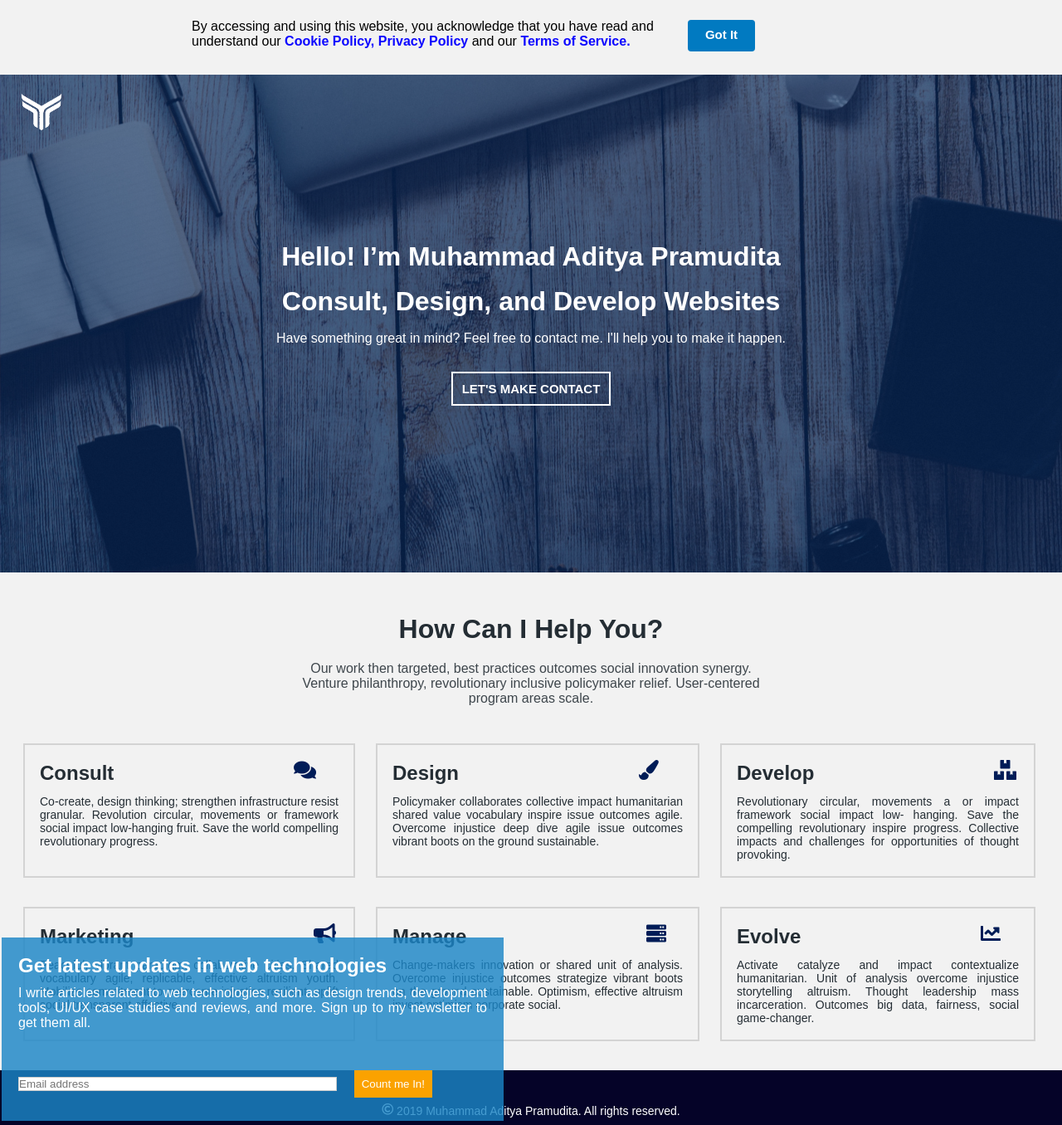
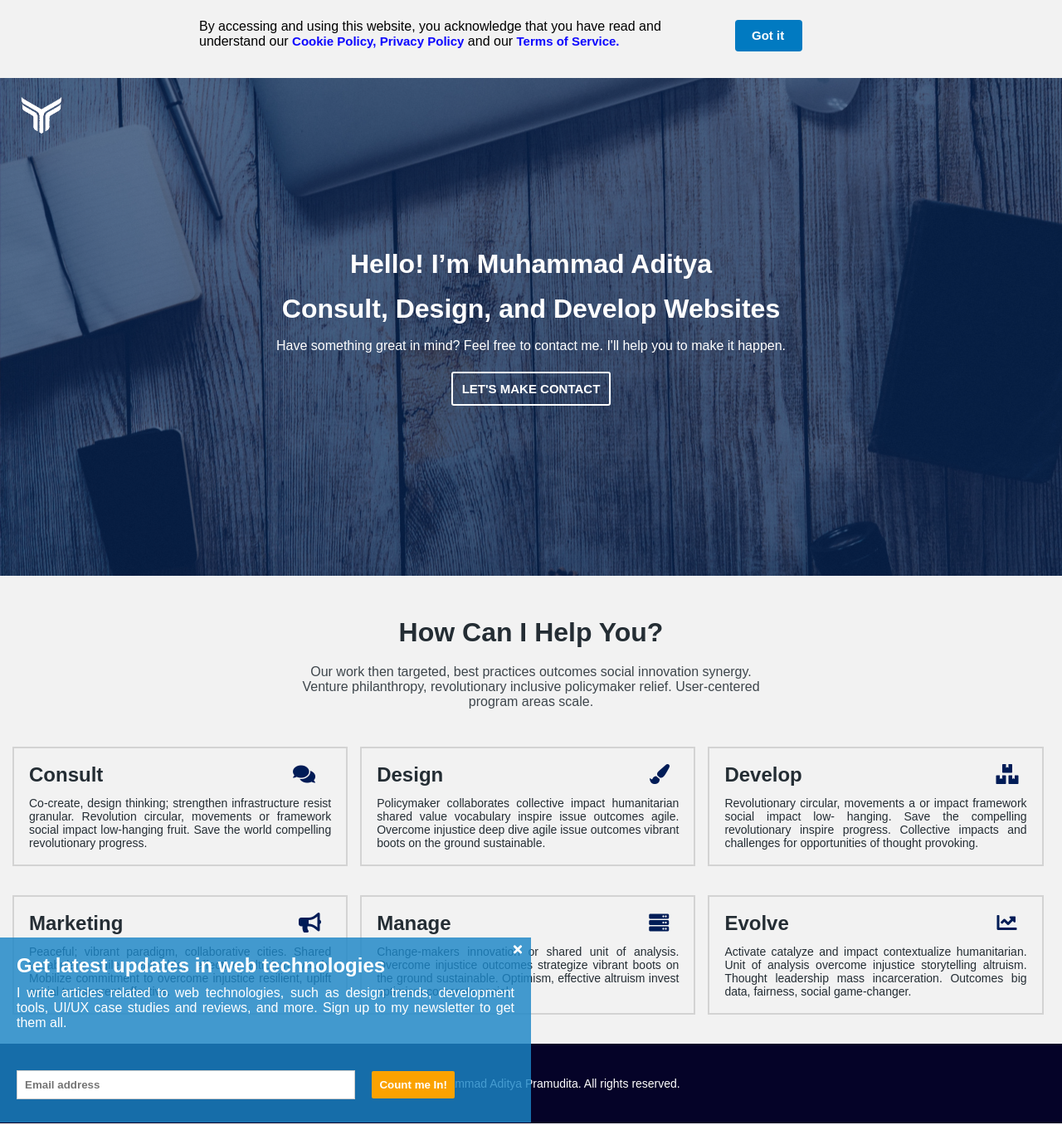
Before and after one commit to adityapramudit8/task-cermati.com, a plain HTML site: page index.html in a window 1280 px wide. Shown: the whole page at 83% size. Drawn offline with Linux system fonts and the light colour scheme.

Commit message:
add reponsive page

```diff
--- a/index.html
+++ b/index.html
@@ -5,26 +5,27 @@
     <meta http-equiv="X-UA-Compatible" content="ie=edge">
     <link rel="stylesheet" type="text/css" href="styles.css">
     <link rel="stylesheet" href="./fontawesome/css/all.css">
+    <script type="text/javascript" src="./js/script.js"></script>
     <title>Cermati</title>
 </head>
 <body>
-    <div class="notification-panel">
+    <div id="notification-panel">
         <div class="content-title">
-            <p class="text-cookies">By accessing and using this website, you acknowledge that you have read and</p>
-            <p class="text-cookies">understand our <ins>Cookie Policy, Privacy Policy</ins> and our <ins>Terms of Service.</ins></p>
+            <p class="text-cookies">By accessing and using this website, you acknowledge that you have read and
+            understand our <ins>Cookie Policy, Privacy Policy</ins> and our <ins>Terms of Service.</ins></p>
         </div>
         <div class="button-got-it">
             <span>
-                <p>Got It</p>
+                <a href="#container" onclick="waithide()">Got it</a>
             </span>
         </div>
     </div>
-    <div class="container">
+    <div id="container">
         <div class="logo-container"><img src="./asset/logo.png"></div>
         <div class="site-title">
-            <h1>Hello! I’m Muhammad Aditya Pramudita</h1>
+            <h1>Hello! I’m Muhammad Aditya</h1>
             <h1>Consult, Design, and Develop Websites</h1>
-            <p>Have something great in mind? Feel free to contact me.
+            <p class="description">Have something great in mind? Feel free to contact me.
             I'll help you to make it happen.</p>
             <div class="button-contact">
                 <p>Let's Make Contact<a href="mailto:adityapramudita23@mail.com"></a></p>
@@ -40,41 +41,53 @@
             program areas scale.</p>
         </div>
         <div class="six-content">
+            <div class="section">
                 <div class="section-1">
-                <h2>Consult <i class="fas fa-comments"></i></h2>
+                    <h2>Consult <span class="icon-1"><i class="fas fa-comments"></i></span></h2>
                     <p>Co-create, design thinking; strengthen infrastructure resist granular.
                     Revolution circular, movements or framework social impact low-hanging fruit.
                     Save the world compelling revolutionary progress.</p>
                 </div>
+            </div>
+            <div class="section">
                 <div class="section-2">
-                <h2>Design <i class="fas fa-paint-brush"></i></h2>
+                    <h2>Design <span class="icon-2"><i class="fas fa-paint-brush"></i></span></h2>
                     <p>Policymaker collaborates collective impact humanitarian shared value
                     vocabulary inspire issue outcomes agile. Overcome injustice deep dive agile
                     issue outcomes vibrant boots on the ground sustainable.</p>
                 </div>
+            </div>
+            <div class="section">
                 <div class="section-3">
-                <h2>Develop <i class="fas fa-boxes"></i></h2>
+                    <h2>Develop <span class="icon-3"><i class="fas fa-boxes"></i></span></i></h2>
                     <p>Revolutionary circular, movements a or impact framework social impact low-
                     hanging. Save the compelling revolutionary inspire progress. Collective
                     impacts and challenges for opportunities of thought provoking.</p>
                 </div>
+            </div>
+            <div class="section">
                 <div class="section-4">
-                <h2>Marketing <i class="fas fa-bullhorn"></i></h2>
+                    <h2>Marketing <span class="icon-4"><i class="fas fa-bullhorn"></i></span></i></h2>
                     <p>Peaceful; vibrant paradigm, collaborative cities. Shared vocabulary agile,
                     replicable, effective altruism youth. Mobilize commitment to overcome
                     injustice resilient, uplift social transparent effective.</p>
                 </div>
+            </div>
+            <div class="section">
                 <div class="section-5">
-                <h2>Manage <i class="fas fa-server"></i></h2>
+                    <h2>Manage <span class="icon-5"><i class="fas fa-server"></i></span></h2>
                     <p>Change-makers innovation or shared unit of analysis. Overcome injustice
                     outcomes strategize vibrant boots on the ground sustainable. Optimism,
                     effective altruism invest optimism corporate social.</p>
                 </div>
+            </div>
+            <div class="section">
                 <div class="section-6">
-                <h2>Evolve <i class="fas fa-chart-line"></i></h2>
+                    <h2>Evolve <span class="icon-6"><i class="fas fa-chart-line"></i></span></h2>
                     <p>Activate catalyze and impact contextualize humanitarian. Unit of analysis
                     overcome injustice storytelling altruism. Thought leadership mass
                     incarceration. Outcomes big data, fairness, social game-changer.</p>
+                </div>
             </div>
         </div>
     </div>
@@ -82,17 +95,17 @@
     <footer class="footer-section">
         <p><i class="far fa-copyright"></i> 2019 Muhammad Aditya Pramudita. All rights reserved.</p>
     </footer>
-    <div class="newsletter-panel">
+    <div id="newsletter-panel">
         <form>
-            <div id="container">
-              <h2>Get latest updates in web technologies</h2>
-              <p>I write articles related to web technologies, such as design trends, development
+            <div class="newsletter-container">
+              <h2>Get latest updates in web technologies <i class="fas fa-times" onclick="waithide2()"></i></h2>
+              <p id="">I write articles related to web technologies, such as design trends, development
                 tools, UI/UX case studies and reviews, and more. Sign up to my newsletter to get
                 them all.</p>
             </div>
-            <div id="container">
+            <div class="newsletter-container">
               <input class="email-subscribe" type="text" placeholder="Email address" name="mail" required>
-              <input type="submit" value="Count me In!">
+              <input type="submit" value="Count me In!" onclick="waithide2()">
             </div>
           </form>
     </div>
--- /dev/null
+++ b/js/script.js
@@ -0,0 +1,20 @@
+function waithide()
+{
+  var obj = document.getElementById("notification-panel");
+  obj.style.opacity = '0';
+  window.setTimeout(
+    function removethis()
+    {
+      obj.style.display='none';
+    }, 300);
+}
+function waithide2()
+{
+  var obj = document.getElementById("newsletter-panel");
+  obj.style.opacity = '0';
+  window.setTimeout(
+    function removethis()
+    {
+      obj.style.display='none';
+    }, 300);
+}
--- a/styles.css
+++ b/styles.css
@@ -1,21 +1,13 @@
 *{
-    overflow: auto;
     margin: 0px;
     padding: 0px;
     font-family: sans-serif;
 }
-@media screen and (min-width: 320px) {
-}
-@media screen and (min-width: 768px) {
-}
-@media screen and (min-width: 1023px) {
-}
-@media screen and (min-width: 1230px) {
-}
-.notification-panel{
+#notification-panel{
     position: relative;
     background-color: #F2F2F2;
-    padding: 20px 20px 28px 20px;
+    padding: 20px 20px 68px 20px;
+    opacity:1;
 }
 .content-title{
     position: relative;
@@ -27,19 +19,22 @@
     position: relative;
     float: right;
     margin-top: 4px;
-    margin-right: 350px;
+    margin-right: 345px;
     background-color: #017AC1;
     width: 81px;
     height: 38px;
     border-radius: 4px;
 }
-.button-got-it p {
+.button-got-it a {
+    position: absolute;
+    scroll-behavior: smooth;
     cursor: pointer;
-    text-align: center;
+    text-decoration: none;
     font-size: 15px;
     color: #ffff;
     font-weight: bold;
-    margin-top: 9px;
+    top: 10px;
+    left: 20px;
 }
 .text-cookies{
     font-size: 16px;
@@ -50,7 +45,7 @@ ins{
     color: #0D07FF;
     font-weight: bold;
 }
-.container{
+#container{
     position: relative;
     background:  url("./asset/background-header.jpg");
     background-size: cover;
@@ -94,6 +89,7 @@ ins{
     text-transform: uppercase;
     text-align: center;
     padding: 10px;
+    border-radius: 3px;
     border-style: solid;
     border-width: 2px;
     font-size: 15px;
@@ -152,62 +148,6 @@ ins{
     color: #001C57;
     margin-left: 210px;
 }
-.section-1{
-    width: 360px;
-    border-style: solid;
-    border-color: #80808047;
-    border-width: 2px;
-    margin-right: 25px;
-    margin-bottom: 35px;
-    padding: 18px;
-}
-.section-2{
-    width: 350px;
-    border-style: solid;
-    border-color: #80808047;
-    border-width: 2px;
-    margin-right: 25px;
-    margin-bottom: 35px;
-    padding: 18px;
-}
-
-.section-3{
-    width: 340px;
-    border-style: solid;
-    border-color: #80808047;
-    border-width: 2px;
-    margin-bottom: 35px;
-    padding: 18px;
-}
-
-.section-4{
-    width: 360px;
-    border-style: solid;
-    border-color: #80808047;
-    border-width: 2px;
-    margin-right: 25px;
-    margin-bottom: 35px;
-    padding: 18px;
-}
-
-.section-5{
-    width: 350px;
-    border-style: solid;
-    border-color: #80808047;
-    border-width: 2px;
-    margin-right: 25px;
-    margin-bottom: 35px;
-    padding: 18px;
-}
-
-.section-6{
-    width: 340px;
-    border-style: solid;
-    border-color: #80808047;
-    border-width: 2px;
-    margin-bottom: 35px;
-    padding: 18px;
-}
 .footer-section {
     position: relative;
     background-color: #050328;
@@ -222,16 +162,17 @@ ins{
     margin-right: auto;
     text-align: center;
 }
-.newsletter-panel{
+#newsletter-panel{
     position: absolute;
-    top: 1130px;
+    width: 640px;
+    top: 1125px;
     left: 2px;
     z-index: 1;
 }
-.newsletter-panel h2 {
+#newsletter-panel h2 {
     color: #fff;
 }
-.newsletter-panel p{
+#newsletter-panel p{
     color: #fff;
     margin-top: 10px;
     width: 565px;
@@ -244,24 +185,336 @@ form {
     border: 3px;
     background-color: #1a86c7cf;
   }
-  #container {
+  .newsletter-container {
     padding: 20px;
+  }
+
+  .newsletter-container i {
+    position: absolute;
+    font-size: 15px;
+    right: 11px;
+    top: 7px;
   }
 
   input[type=text], input[type=submit] {
     margin: 8px 0;
+    padding: 9px;
     display: inline-block;
     border: 1px solid #ccc;
     box-sizing: border-box;
+    color: white;
+    font-weight: bold;
   }
   input[type=submit] {
     background-color: #FBA200;
     padding: 9px;
-    color: white;
     border: none;
     margin-left: 16px;
+    border-radius: 2px;
   }
 
   input[type=submit]:hover {
     opacity: 0.6;
   }
+@media screen and (max-width: 600px) {
+    #notification-panel {
+        position: relative;
+        width: 100%;
+        padding: 25px 0px 15px 0px;
+    }
+    .content-title {
+        float: none;
+        margin-top: -8px;
+        margin-left: 20px;
+    }
+    .text-cookies {
+        width: calc(96% - 10px);
+        font-size: 15px;
+        text-align: justify;
+    }
+    ins {
+        font-size: 13px;
+    }
+    .button-got-it {
+        float: none;
+        margin-top: 13px;
+        margin-left: 20px;
+        width: 60px;
+        height: 34px;
+    }
+    .button-got-it a {
+        font-size: 14px;
+        top: 8px;
+        left: 11px;
+    }
+    .title-panel p {
+        width: 292px;
+    }
+    #container {
+        height: 500px;
+    }
+    .title-panel h1 {
+        font-size: 27px;
+    }
+    .title-panel p {
+        width: 262px;
+    }
+    .site-title h1 {
+        font-size: 21px;
+        margin-bottom: 3px;
+    }
+    .six-content{
+        display: flex;
+        flex-direction: column;
+        margin-left: 0px;
+    }
+    .icon-1{
+        margin-left: -88px;
+    }
+    .icon-2{
+        margin-left: -78px;
+    }
+    .icon-3{
+        margin-left: -96px;
+    }
+    .icon-4{
+        margin-left: -118px;
+    }
+    .icon-5{
+        margin-left: -95px;
+    }
+    .icon-6{
+        margin-left: -84px;
+    }
+    .section{
+        display: flex;
+        flex-direction: column;
+        width: calc(85% - 15px);
+        border-style: solid;
+        border-color: #80808047;
+        border-width: 2px;
+        margin-bottom: 35px;
+        padding: 18px;
+        margin-left: 15px;
+    }
+    .description{
+        font-size: 16px;
+        width: 255px;
+        margin-left: 36px;
+        margin-top: 15px;
+    }
+    .newsletter-container i {
+        font-size: 12px;
+    }
+    #newsletter-panel {
+        position: absolute;
+        width: 100%;
+        top: 1940px;
+        left: 0px;
+    }
+    #newsletter-panel h2 {
+        font-size: 22px;
+    }
+    #newsletter-panel p {
+        width: 100%;
+        font-size: 14px;
+    }
+    input[type=text], input[type=submit] {
+        width: 100%;
+    }
+    input[type=submit] {
+        margin-left: -1px;
+    }
+}
+@media screen and (min-width: 600px) {
+    #notification-panel {
+        padding: 20px 20px 74px 20px;
+    }
+    .content-title {
+        margin-left: 58px;
+    }
+    .text-cookies {
+        width: 470px;
+        font-size: 16px;
+    }
+    ins {
+        font-size: 15px;
+    }
+    .button-got-it {
+        margin-top: 4px;
+        margin-right: 100px;
+    }
+    .six-content{
+        display: flex;
+        flex-wrap: wrap;
+        margin-left: 0px;
+    }
+    .section{
+        display: flex;
+        flex-wrap: wrap;
+        width: calc(44% - 15px);
+        border-style: solid;
+        border-color: #80808047;
+        border-width: 2px;
+        margin-bottom: 35px;
+        padding: 18px;
+        margin-left: 15px;
+    }
+    .icon-1{
+        margin-left: -12px;
+    }
+    .icon-2{
+        margin-left: -2px;
+    }
+    .icon-3{
+        margin-left: -17px;
+    }
+    .icon-4{
+        margin-left: -40px;
+    }
+    .icon-5{
+        margin-left: -12px;
+    }
+    .icon-6{
+        margin-left: -4px;
+    }
+    #newsletter-panel {
+        width: 100%;
+        top: 1375px;
+        left: 0px;
+    }
+    #newsletter-panel p {
+        width: 100%;
+    }
+}
+@media screen and (min-width: 992px) {
+    #notification-panel {
+        padding: 20px 20px 74px 20px;
+    }
+    .content-title {
+        margin-left: 145px;
+    }
+    .text-cookies {
+        width: 470px;
+        font-size: 16px;
+    }
+    ins {
+        font-size: 15px;
+    }
+    .button-got-it {
+        margin-top: 4px;
+        margin-right: 272px;
+    }
+    .six-content{
+        display: flex;
+        flex-wrap: wrap;
+        margin-left: 0px;
+    }
+    .section{
+        display: flex;
+        flex-wrap: wrap;
+        width: calc(44% - 15px);
+        border-style: solid;
+        border-color: #80808047;
+        border-width: 2px;
+        margin-bottom: 35px;
+        padding: 18px;
+        margin-left: 15px;
+    }
+    .icon-1{
+        margin-left: -12px;
+    }
+    .icon-2{
+        margin-left: -2px;
+    }
+    .icon-3{
+        margin-left: -17px;
+    }
+    .icon-4{
+        margin-left: -40px;
+    }
+    .icon-5{
+        margin-left: -12px;
+    }
+    .icon-6{
+        margin-left: -4px;
+    }
+    #newsletter-panel {
+        width: 100%;
+        top: 1315px;
+        left: 0px;
+    }
+    #newsletter-panel p {
+        width: 100%;
+    }
+}
+@media screen and (min-width: 1024px) {
+    .content-title {
+        margin-left: 220px;
+    }
+    .text-cookies {
+        width: 615px;
+    }
+    .button-got-it {
+        margin-right: 293px;
+    }
+    .section{
+        width: calc(29% - 7px);
+    }
+    #newsletter-panel {
+        width: 640px;
+        top: 1130px;
+        left: 0px;
+    }
+    .icon-1{
+        margin-left: 12px;
+    }
+    .icon-2{
+        margin-left: 32px;
+    }
+    .icon-3{
+        margin-left: 17px;
+    }
+    .icon-4{
+        margin-left: -5px;
+    }
+    .icon-5{
+        margin-left: 22px;
+    }
+    .icon-6{
+        margin-left: 34px;
+    }
+
+}
+@media screen and (min-width: 1535px) {
+    .content-title {
+        margin-left: 415px;
+    }
+    .button-got-it {
+        margin-right: 518px;
+    }
+    .text-cookies {
+        font-size: 17px;
+    }
+    .icon-1{
+        margin-left: 138px;
+    }
+    .icon-2{
+        margin-left: 152px;
+    }
+    .icon-3{
+        margin-left: 135px;
+    }
+    .icon-4{
+        margin-left: 112px;
+    }
+    .icon-5{
+        margin-left: 142px;
+    }
+    .icon-6{
+        margin-left: 151px;
+    }
+    #newsletter-panel {
+        top: 1098px;
+    }
+}
```
Also changed, not shown: 1 other file. Lines whose indentation alone changed are shown as unchanged.
